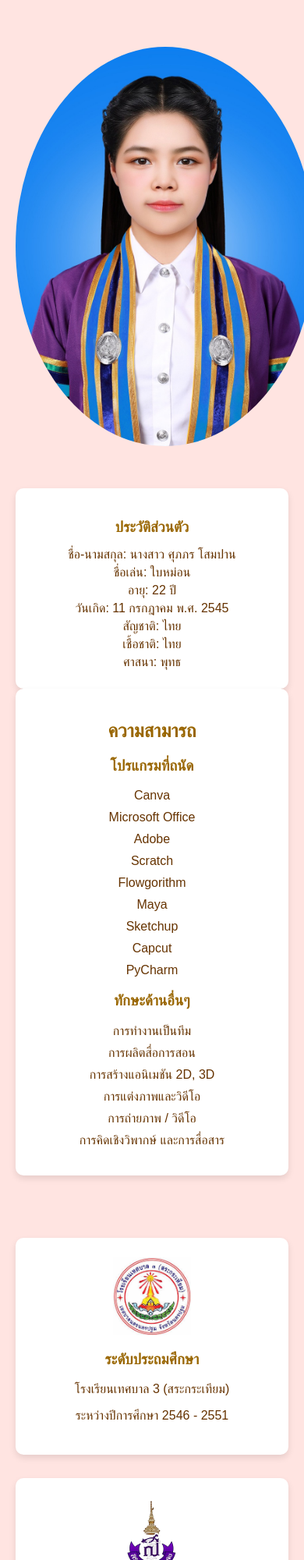
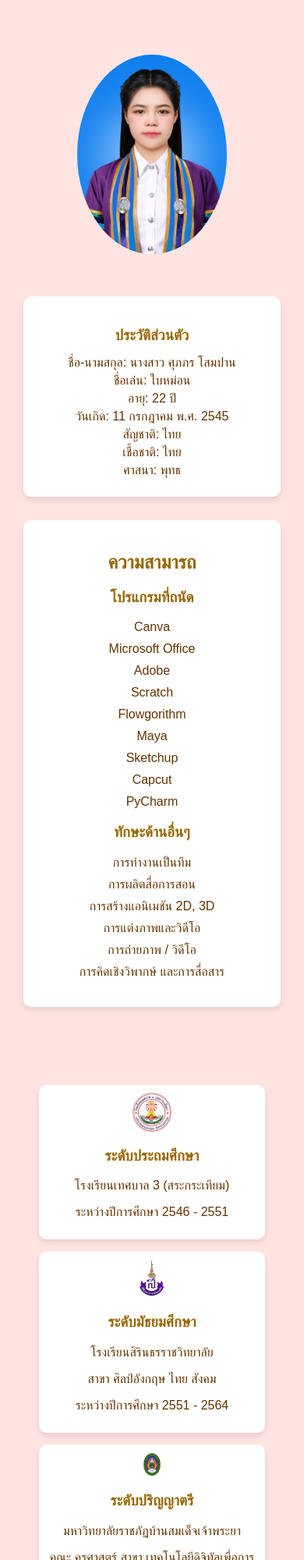
Before and after one commit to Suppaporn/portfolio, a plain HTML site: page index.html in a window 390 px wide. Shown: the top 2000 px of the page at 78% size. Drawn offline with Linux system fonts and the light colour scheme.

Commit message:
Add files via upload

```diff
--- a/index.html
+++ b/index.html
@@ -39,6 +39,7 @@
             display: grid;
             grid-template-columns: repeat(auto-fit, minmax(300px, 1fr));
             gap: 30px;
+            padding: 20px;
         }
         .education-item {
             background: white;
@@ -120,6 +121,74 @@
         .activity-image:hover {
             transform: scale(1.05);
         }
+        /* iPad and smaller screens */
+        @media screen and (max-width: 1024px) {
+            .profile-image {
+                width: 3in;
+            }
+            .school-logo {
+                width: 80px;
+            }
+            .education-item {
+                padding: 15px;
+            }
+            .education-container {
+                grid-template-columns: 1fr;
+                gap: 20px;
+            }
+            .activity-image {
+                width: 300px;
+            }
+            .container {
+                padding: 10px;
+            }
+        }
+
+        /* Tablet and smaller screens */
+        @media screen and (max-width: 768px) {
+            .profile-image {
+                width: 2.5in;
+            }
+            .school-logo {
+                width: 60px;
+            }
+            .education-item {
+                padding: 10px;
+            }
+            .education-container {
+                grid-template-columns: 1fr;
+                gap: 20px;
+            }
+            .activity-image {
+                width: 250px;
+            }
+            .activities-container {
+                gap: 10px;
+            }
+        }
+
+        /* Mobile screens */
+        @media screen and (max-width: 480px) {
+            .profile-image {
+                width: 2in;
+            }
+            .school-logo {
+                width: 50px;
+            }
+            .education-item {
+                padding: 10px;
+            }
+            .education-container {
+                grid-template-columns: 1fr;
+                gap: 15px;
+            }
+            .activity-image {
+                width: 200px;
+            }
+            .activities-container {
+                gap: 5px;
+            }
+        }
     </style>
 </head>
 <body>
@@ -138,6 +207,7 @@
                     <p>เชื้อชาติ: ไทย</p>
                     <p>ศาสนา: พุทธ</p>
                 </div>
+                <div style="height: 30px;"></div>
                 <div class="skills-container">
                     <h2>ความสามารถ</h2>
                     <div class="skills-grid">
```
